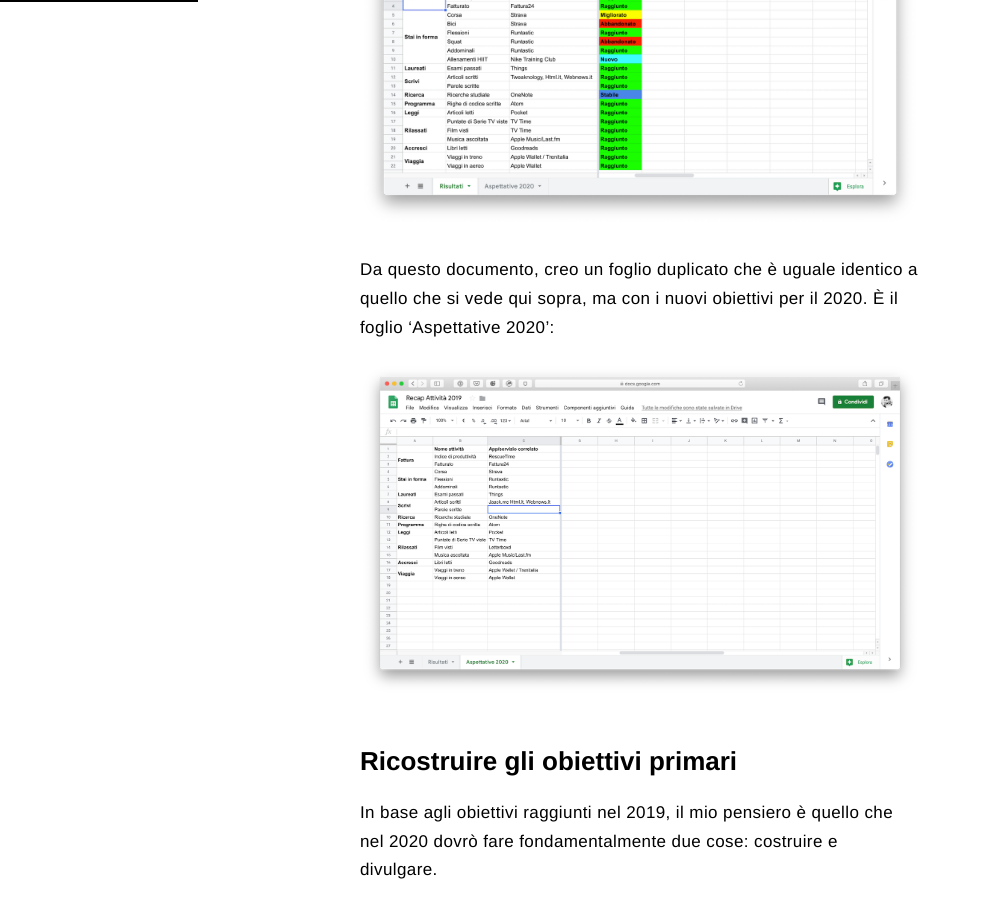
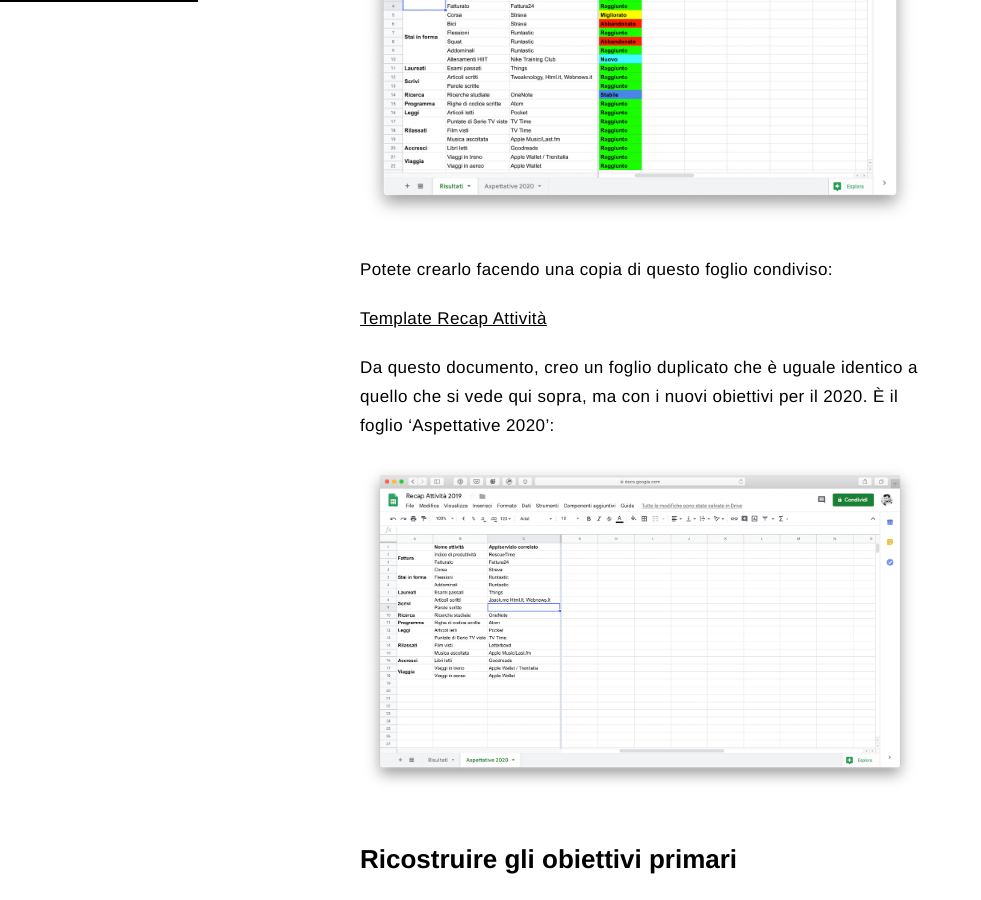
Before and after one commit to iJaack/Jaack, a Jekyll site: the page built from _posts/2020-01-02-buoni-propositi-2020.markdown, in a window 1280 px wide and 900 px high, scrolled down 1122 px. Shown: the whole window, without its empty margins (0-981 px from the left). Built offline with Jekyll 4.4.1, drawn with Linux system fonts in a browser that asks for light colours; comment, search, counter and statistics services are not loaded.

Commit message:
Aggiunto link Sheet a post buoni propositi

```diff
--- a/_posts/2020-01-02-buoni-propositi-2020.markdown
+++ b/_posts/2020-01-02-buoni-propositi-2020.markdown
@@ -21,6 +21,10 @@
 Per compilare la lista dei miei buoni propositi 2020, parto sempre dal documento Google Sheets che ho pubblicato nel post sul 2019:
 
 <img class="image" src="{{base}}/assets/images/risultati-2019.png" alt="Risultati 2019">
+
+Potete crearlo facendo una copia di questo foglio condiviso:
+
+[**Template Recap Attività**](https://docs.google.com/spreadsheets/d/1CVQJuBqYHhF2uGW0ftKGa2PObcWUCwoZePmClF0-QXg/edit?usp=sharing)
 
 Da questo documento, creo un foglio duplicato che è uguale identico a quello che si vede qui sopra, ma con i nuovi obiettivi per il 2020. È il foglio 'Aspettative 2020':
 
```
